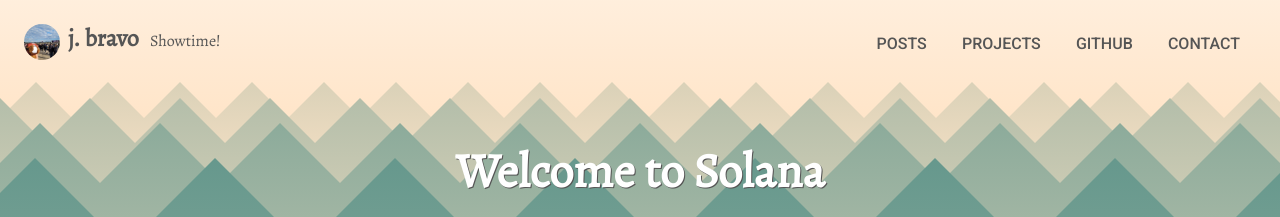
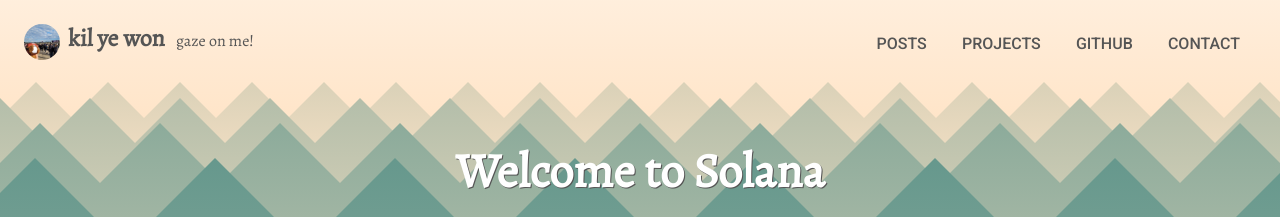
Before and after one commit to okprocesser/okprocesser.github.io, a Jekyll site: the page built from _posts/2017-03-28-welcome-to-solana.md, in a window 1280 px wide. Shown: the top 217 px of the page. Built offline with Jekyll 4.4.1, drawn with Linux system fonts in a browser that asks for light colours; a script that is not in the unit is left out; some of the changed lines change nothing that is shown.

Commit message:
change txt

```diff
--- a/_config.yml
+++ b/_config.yml
@@ -2,17 +2,16 @@
 # Theme Customization #
 #######################
 
-title: J. Bravo                             # used in <title> tag & site header
+title: kil ye won                         # used in <title> tag & site header
 author: Johnny Bravo                        # used in a <meta> tag & /feed.xml
 description: >                              # used in a <meta> tag & /feed.xml
-  Hello 911 emergency, there's a handsome guy in my house!
-  Oh wait a second, cancel that. It's only me.
-slogan: Showtime!                           # used in site header, beside title
+  단국대학교 컴퓨터공학과 재학
+
+slogan: gaze on me!                      # used in site header, beside title
 avatar: /i/avatar.png                       # used as portrait in site header
 banner: /i/mountains.svg                    # used as background in site header
-url: http://solana.ryanlue.com              # used by plugins to generate feed.xml and sitemap.xml
-baseurl: ''                                 # prepended to all absolute filepaths
-repo: https://github.com/rlue/jekyll-solana # used in footer
+baseurl: '/jekyll-solana'                                 # prepended to all absolute filepaths
+repo: https://github.com/okprocesser # used in footer
 
 # Objects listed here will appear in the main nav menu.
 # Exceeding four items may cause problems on the desktop (>900px wide) layout.
@@ -24,7 +23,7 @@
     url: /projects
     icon: /i/icons.svg#portfolio
   - name: GitHub
-    url: https://github.com/rlue/
+    url: https://github.com/okprocesser
     icon: /i/icons.svg#github
     outbound: true      # this key sets a link to open in a new window.
   - name: Contact
```
